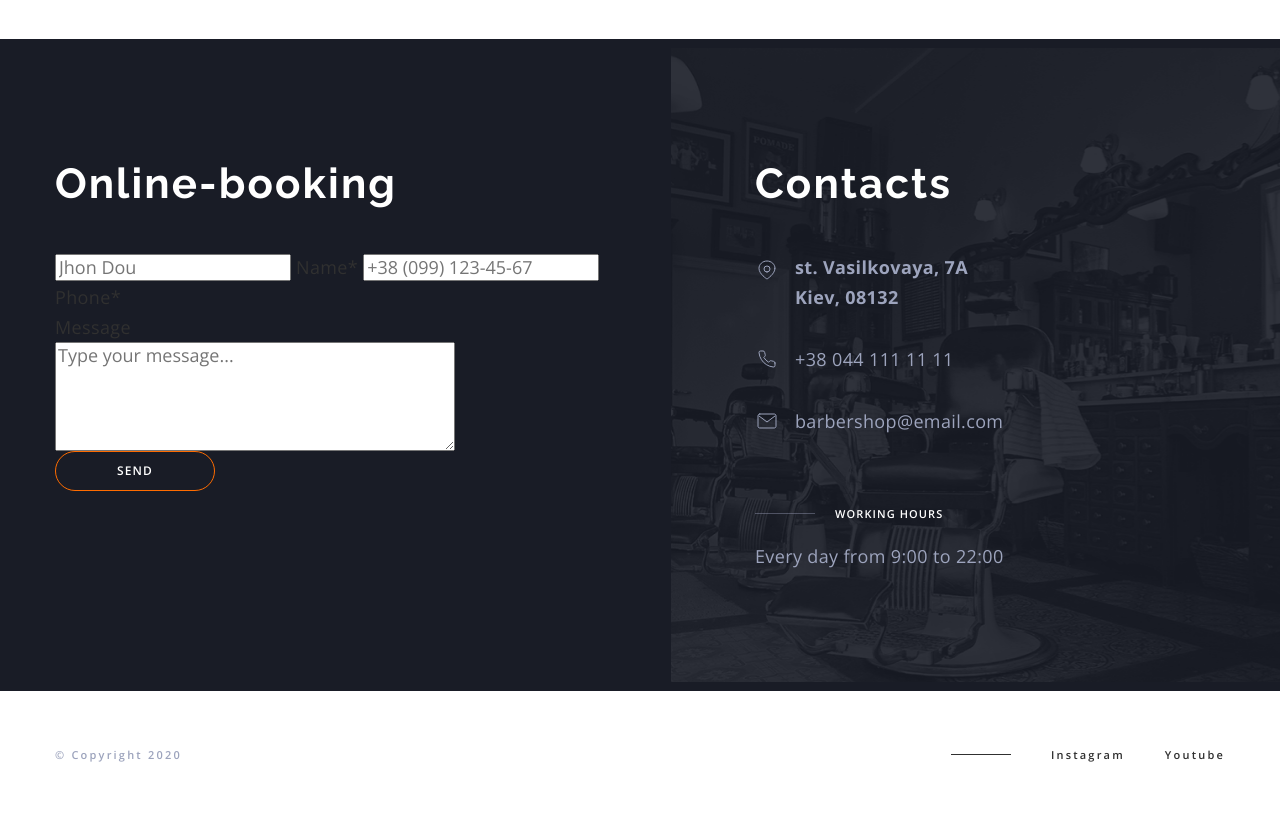
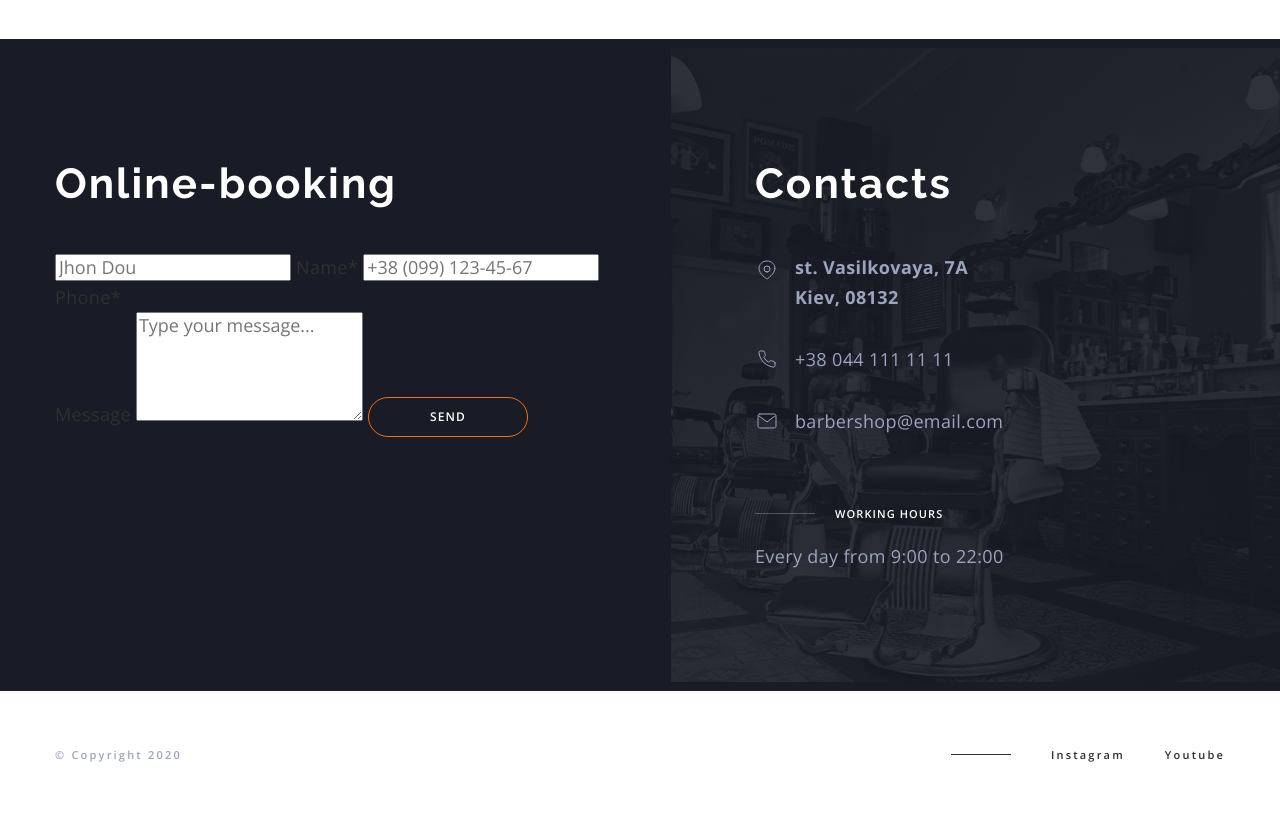
Before and after one commit to goitacademy-lectures/fecore-72, a plain HTML site: page index.html in a window 1280 px wide. Shown: the part 4139-4957 px from the top of the page. Drawn offline with nearby package versions, Linux system fonts and the light colour scheme.

Commit message:
update README

```diff
--- a/css/styles.css
+++ b/css/styles.css
@@ -665,8 +665,6 @@ img {
   background-color: rgba(85, 85, 85, 0.2);
   backdrop-filter: blur(3px);
 
-  /* user-select: none; */
-
   transition: transform var(--anim-fast);
 }
 
@@ -744,24 +742,6 @@ img {
 .gallery-item {
   position: relative;
 }
-
-/* .overlay {
-  position: absolute;
-  bottom: 0;
-
-  width: 100%;
-  padding-top: 20px;
-  padding-bottom: 20px;
-
-  background-color: rgba(25, 28, 38, 0.7);
-  backdrop-filter: blur(2px);
-}
-
-.overlay-text {
-  text-align: center;
-  text-transform: uppercase;
-  color: #ffffff;
-} */
 /**
   |============================
   | Booking
@@ -915,11 +895,6 @@ img {
   animation-name: swirl-in-fwd;
 }
 
-/* .backdrop.is-hidden .modal {
-  opacity: 0;
-  transform: translateX(-50%) translateY(-70%);
-} */
-
 .modal-btn {
   position: absolute;
   top: 10px;
@@ -1027,17 +1002,3 @@ img {
     animation-timing-function: ease-out;
   }
 }
-
-/**
-  |============================
-  | Form
-  |============================
-*/
-
-textarea {
-  display: block;
-  width: 400px;
-  min-height: 100px;
-  max-height: 300px;
-  resize: vertical;
-}
```
Also changed, not shown: 1 other file.
